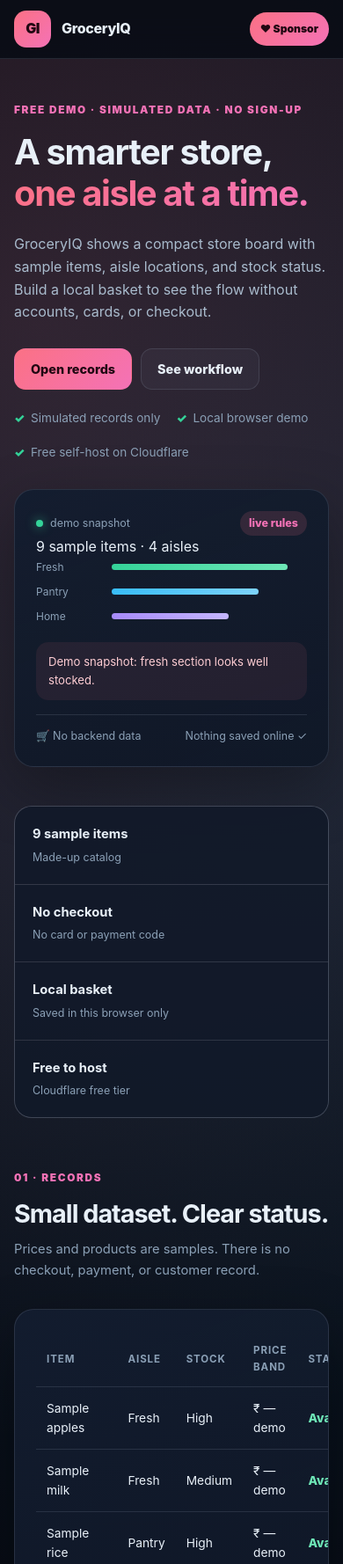
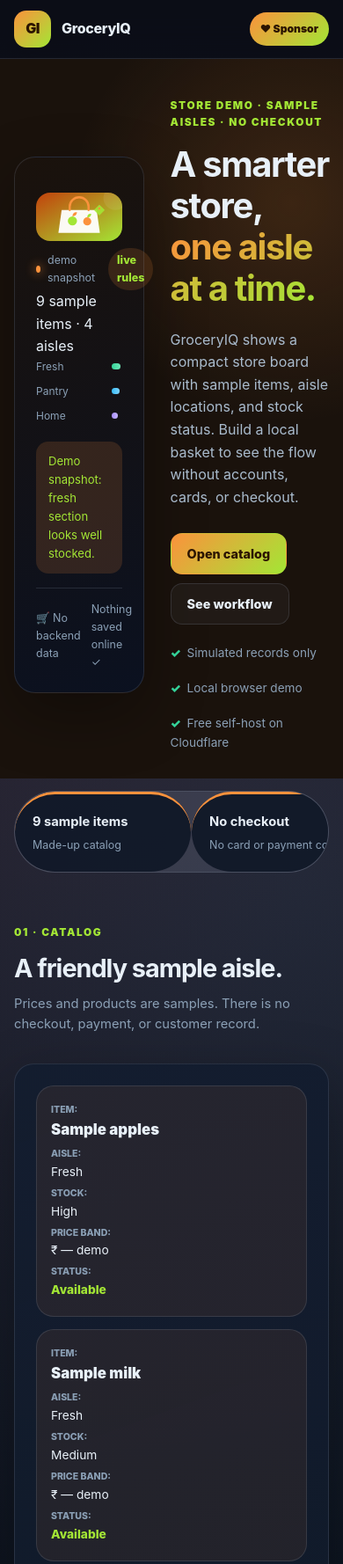
Before and after one commit to omegaapi-india/groceryiq-store-demo, a website with bundled scripts: page index.html in a window 390 px wide. Shown: the top 1778 px of the page at 88% size. Built offline with nearby package versions, Linux system fonts and the light colour scheme.

Commit message:
Add category-specific themes, layouts, and local SVG illustrations

```diff
--- a/assets/app.js
+++ b/assets/app.js
@@ -48,7 +48,8 @@ function renderRecords() {
   byId('record-body').innerHTML = demo.rows.map((row) => (
     '<tr>' + row.map((cell, index) => {
       const className = index === row.length - 1 ? ' class="status-cell' + (/review|reorder|due|busy|break|maintenance/i.test(cell) ? ' review' : '') + '"' : '';
-      return '<td' + className + '>' + escapeHtml(cell) + '</td>';
+      const label = ' data-label="' + escapeHtml(demo.tableHead[index]) + '"';
+      return '<td' + label + className + '>' + escapeHtml(cell) + '</td>';
     }).join('') + '</tr>'
   )).join('');
 }
--- /dev/null
+++ b/assets/theme.css
@@ -0,0 +1,52 @@
+/* GroceryIQ — distinct theme layer. Local SVG art only. */
+body.theme-grocery {
+  --accent: #fb923c;
+  --accent-2: #a3e635;
+  --accent-ink: #2b1400;
+  --accent-soft: #fb923c26;
+  --theme-bg: #1a120c;
+}
+body.theme-grocery .eyebrow { color: var(--accent-2); }
+body.theme-grocery h1 span { background: linear-gradient(135deg, var(--accent), var(--accent-2)); background-clip: text; color: transparent; }
+body.theme-grocery .brand-mark,
+body.theme-grocery .header-cta,
+body.theme-grocery .button.primary { background: linear-gradient(135deg, var(--accent), var(--accent-2)); color: var(--accent-ink); border-color: transparent; }
+body.theme-grocery .site-nav a:hover { color: var(--accent-2); }
+body.theme-grocery .mini-tag { background: var(--accent-soft); color: var(--accent-2); }
+body.theme-grocery .dot.green { background: var(--accent); box-shadow: 0 0 12px var(--accent); }
+body.theme-grocery .hero { background: radial-gradient(circle at 85% 20%, var(--accent-soft), transparent 34%), var(--theme-bg); }
+body.theme-grocery .hero-card { background: linear-gradient(160deg, var(--theme-bg), #0b1120); }
+body.theme-grocery .mini-note { background: var(--accent-soft); color: var(--accent-2); }
+body.theme-grocery .section.soft { background: var(--accent-soft); }
+body.theme-grocery .data-table .status-cell { color: var(--accent-2); }
+body.theme-grocery .data-table .status-cell.review { color: #fbbf24; }
+body.theme-grocery .workflow-card span { color: var(--accent-2); }
+body.theme-grocery .log-item { border-left: 3px solid var(--accent); }
+body.theme-grocery .hero-art,
+body.theme-grocery .flow-banner img { display: block; width: 100%; height: auto; border-radius: 16px; }
+body.theme-grocery .hero-art { margin: 16px 0 8px; }
+body.theme-grocery .flow-banner { display: grid; grid-template-columns: minmax(0, 1.2fr) minmax(0, .8fr); gap: 18px; align-items: center; margin-top: 20px; padding: 18px; border: 1px solid var(--line); border-radius: 20px; background: rgba(8, 13, 24, .55); }
+body.theme-grocery .flow-banner p { margin: 0; color: #a9bbcd; font-size: .86rem; }
+body.theme-grocery .hero-card { border-radius: 24px; transform: rotate(-1.4deg); }
+body.theme-grocery .strip div { border-top: 3px solid var(--accent); }
+@media (max-width: 780px) {
+  body.theme-grocery .flow-banner { grid-template-columns: 1fr; }
+  body.theme-grocery .hero-card { transform: none; }
+}
+
+
+/* LAYOUT: grocery market tiles */
+body.theme-grocery .hero { grid-template-columns: minmax(0, .9fr) minmax(0, 1.1fr); }
+body.theme-grocery .hero-copy { order: 2; }
+body.theme-grocery .hero-card { order: 1; }
+body.theme-grocery .strip { display: flex; overflow-x: auto; border-radius: 999px; }
+body.theme-grocery .strip div { min-width: 200px; border-radius: 999px; }
+body.theme-grocery .data-table thead { position: absolute; width: 1px; height: 1px; overflow: hidden; clip: rect(0 0 0 0); }
+body.theme-grocery .data-table, body.theme-grocery .data-table tbody, body.theme-grocery .data-table tr, body.theme-grocery .data-table td { display: block; width: 100%; }
+body.theme-grocery .data-table tbody { display: grid; grid-template-columns: repeat(auto-fit, minmax(230px, 1fr)); gap: 14px; }
+body.theme-grocery .data-table tr { padding: 16px; border: 1px solid var(--line); border-radius: 20px; background: rgba(251, 146, 60, .08); }
+body.theme-grocery .data-table td { border: 0; padding: 3px 0; }
+body.theme-grocery .data-table td::before { content: attr(data-label) ': '; display: block; color: var(--muted); font-size: .66rem; font-weight: 800; text-transform: uppercase; }
+body.theme-grocery .data-table td:first-child { font-size: 1.05rem; font-weight: 900; color: var(--accent2); }
+body.theme-grocery .workflow-grid { display: flex; gap: 12px; }
+body.theme-grocery .workflow-card { flex: 1; border-bottom: 4px solid var(--accent2); }
--- a/index.html
+++ b/index.html
@@ -5,22 +5,23 @@
   <meta name="viewport" content="width=device-width, initial-scale=1">
   <meta name="author" content="Krishna Prakash Ojha (Leon) — OmegaAPI">
   <meta name="description" content="Privacy-safe grocery store demo with simulated aisles, stock bands, and a local basket.">
-  <meta name="theme-color" content="#070b14">
+  <meta name="theme-color" content="#c2410c">
   <title>GroceryIQ — Privacy-safe grocery store demo with simulated aisles, stock bands, and a local basket. by OmegaAPI</title>
   <link rel="stylesheet" href="/assets/styles.css">
   <link rel="stylesheet" href="/assets/demo.css">
+  <link rel="stylesheet" href="/assets/theme.css">
   <script type="module" src="/assets/app.js"></script>
 </head>
-<body>
+<body class="theme-grocery">
   <header class="site-header">
     <a class="brand" href="#top" aria-label="GroceryIQ home">
       <span class="brand-mark">GI</span>
       <span class="brand-name">GroceryIQ<small>by OmegaAPI</small></span>
     </a>
     <nav class="site-nav" aria-label="Main navigation">
-      <a href="#records">Records</a>
-      <a href="#workflow">Workflow</a>
-      <a href="#activity">Activity</a>
+      <a href="#records">Catalog</a>
+      <a href="#workflow">Process</a>
+      <a href="#activity">Log</a>
       <a href="#support">Support</a>
     </nav>
     <a class="header-cta" href="#support">♥ Sponsor</a>
@@ -29,11 +30,11 @@
   <main id="top">
     <section class="hero">
       <div class="hero-copy">
-        <span class="eyebrow">Free demo · Simulated data · No sign-up</span>
+        <span class="eyebrow">STORE DEMO · SAMPLE AISLES · NO CHECKOUT</span>
         <h1>A smarter store, <span>one aisle at a time.</span></h1>
         <p class="lead">GroceryIQ shows a compact store board with sample items, aisle locations, and stock status. Build a local basket to see the flow without accounts, cards, or checkout.</p>
         <div class="hero-actions">
-          <a class="button primary" href="#records">Open records</a>
+          <a class="button primary" href="#records">Open catalog</a>
           <a class="button ghost" href="#workflow">See workflow</a>
         </div>
         <ul class="hero-points">
@@ -43,6 +44,7 @@
         </ul>
       </div>
       <div class="hero-card" aria-label="Demo snapshot">
+        <img class="hero-art" src="/assets/img/hero.svg" alt="GroceryIQ themed illustration">
         <div class="mini-top">
           <span><i class="dot green"></i> demo snapshot</span>
           <span class="mini-tag">live rules</span>
@@ -59,8 +61,8 @@
     <section id="records" class="section">
       <div class="section-head">
         <div>
-          <span class="eyebrow">01 · Records</span>
-          <h2>Small dataset. Clear status.</h2>
+          <span class="eyebrow">01 · Catalog</span>
+          <h2>A friendly sample aisle.</h2>
         </div>
         <p id="safety-note"></p>
       </div>
@@ -75,19 +77,23 @@
     <section id="workflow" class="section soft">
       <div class="section-head">
         <div>
-          <span class="eyebrow">02 · Workflow</span>
-          <h2>Three steps, no clutter.</h2>
+          <span class="eyebrow">02 · Process</span>
+          <h2>From aisle to basket.</h2>
         </div>
         <p>Each demo shows a simple operating flow. It is built to explain the idea, not to replace a production system.</p>
       </div>
       <div id="workflow-grid" class="workflow-grid"></div>
+      <div class="flow-banner">
+        <img src="/assets/img/flow.svg" alt="GroceryIQ process illustration">
+        <p>A warm store board with sample products and a basket that never leaves your browser.</p>
+      </div>
     </section>
 
     <section id="activity" class="section">
       <div class="section-head">
         <div>
-          <span class="eyebrow">03 · Activity</span>
-          <h2>Try a local action.</h2>
+          <span class="eyebrow">03 · Basket</span>
+          <h2>Log a local store action.</h2>
         </div>
         <p>Pick a row, then run an action. The log is stored in this browser only and can be cleared any time.</p>
       </div>
```
Also changed, not shown: tests/demo.test.js (+19 -0 lines), README.md, assets/img/flow.svg (added), assets/img/hero.svg (added).
